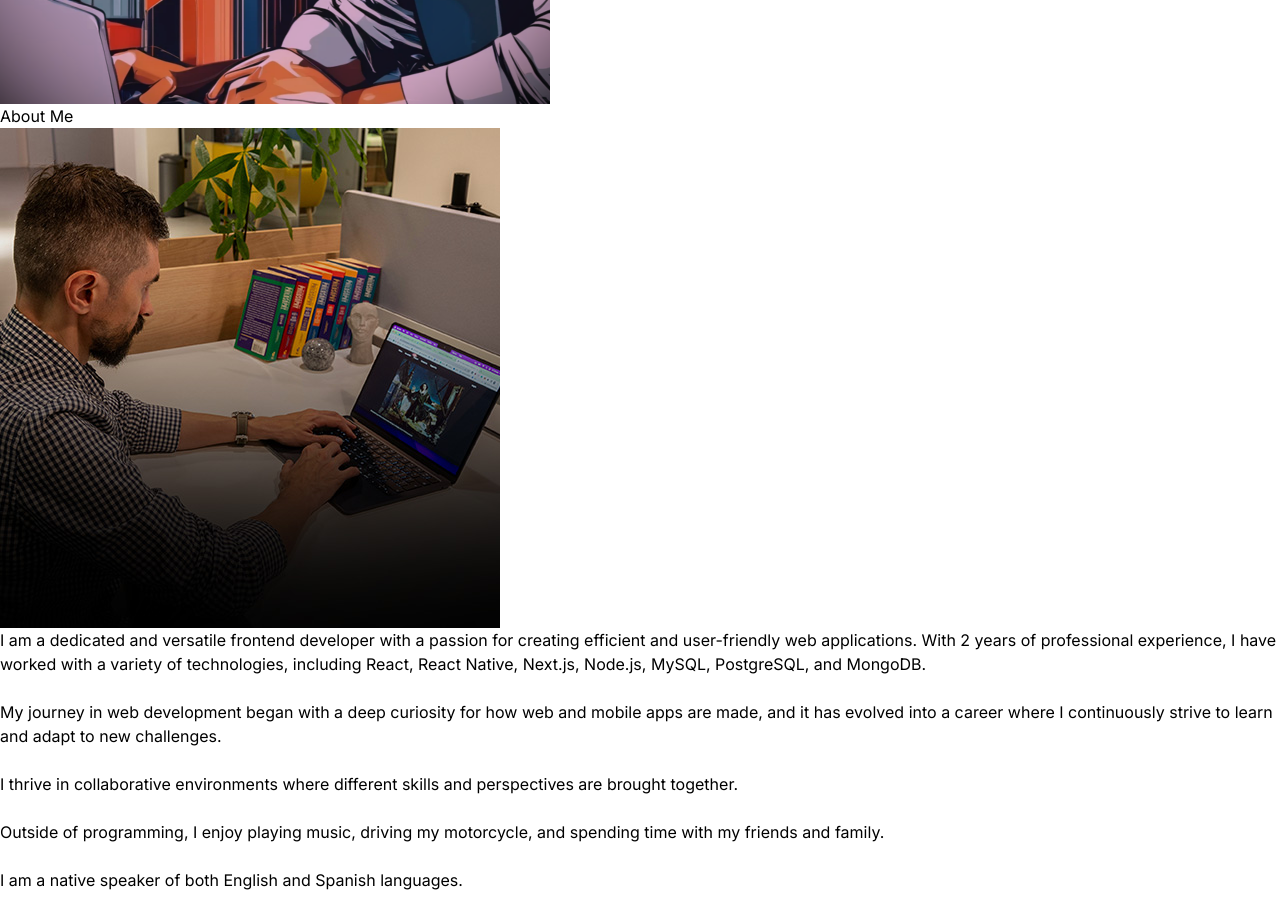
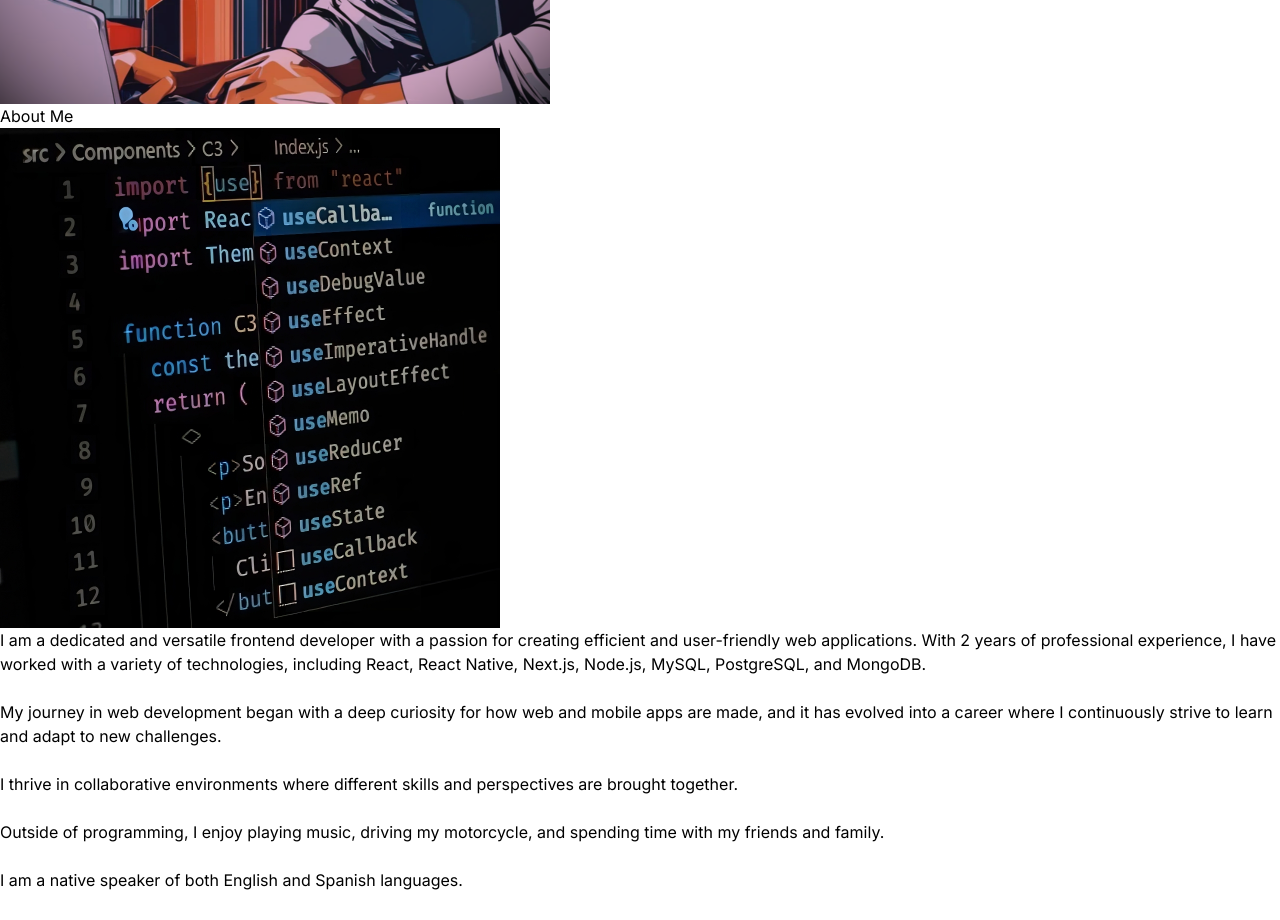
Before and after one commit to Arckain-sys/Portfolio, a React (Vite) app: page / in a window 1280 px wide. Shown: the part 1000-1920 px from the top of the page. Built offline with nearby package versions, Linux system fonts and the light colour scheme.

Commit message:
replaced about placeholder image

```diff
--- a/src/components/About.jsx
+++ b/src/components/About.jsx
@@ -1,4 +1,4 @@
-import aboutImg from "../assets/about.jpg";
+import aboutImg from "../assets/about.jpeg";
 import { ABOUT_TEXT } from "../constants";
 import { motion } from "framer-motion";
 import React from "react";
@@ -17,7 +17,7 @@ const About = () => {
           className="w-full lg:w-1/2 lg:p-8"
         >
           <div className="flex items-center justify-center">
-            <img className="rounded-2xl" src={aboutImg} alt="about" />
+            <img className="rounded-2xl" width="500" height="500" src={aboutImg} alt="about" />
           </div>
         </motion.div>
         <motion.div
```
Also changed, not shown: src/assets/about.jpeg (added), src/assets/about.jpg (deleted).
